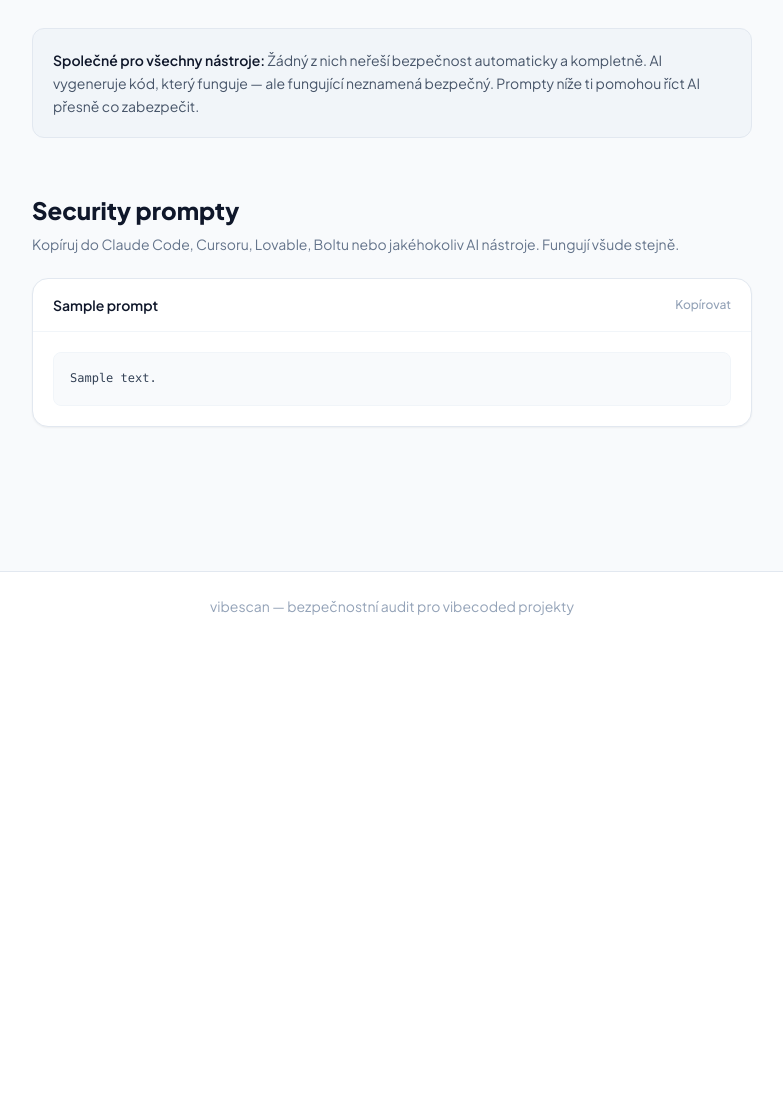
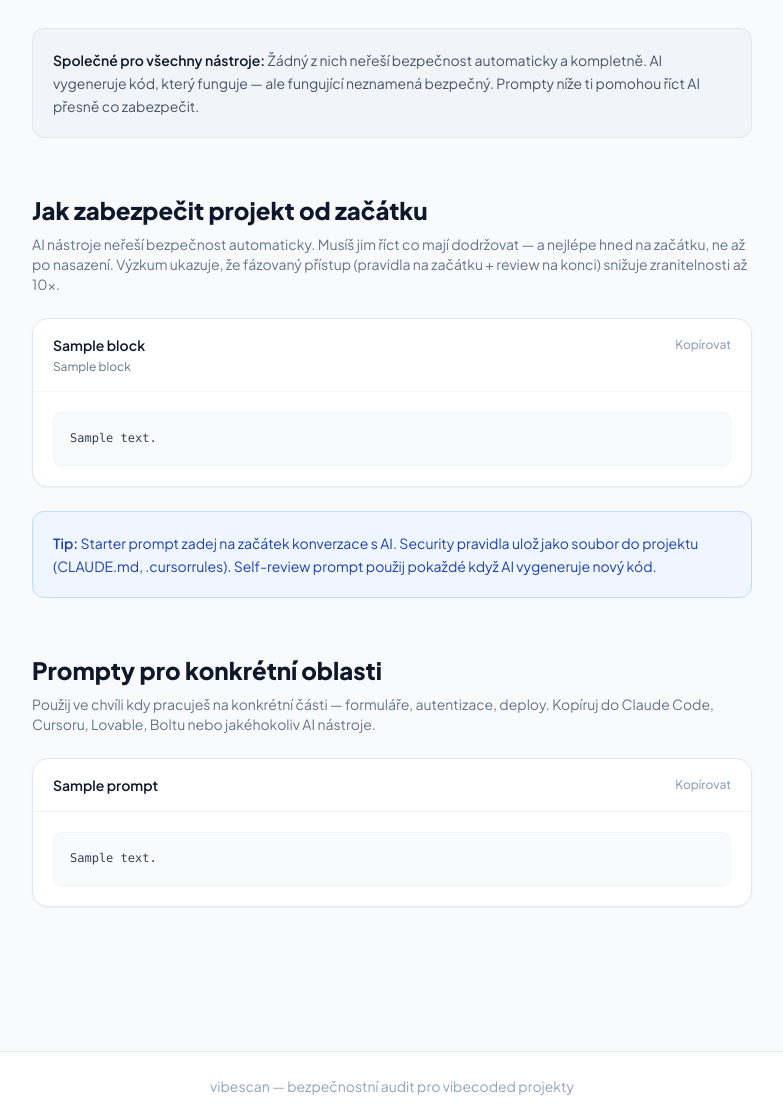
Before and after one commit to kalus-msic/vibescan, a Django app: template templates/pages/guide.html in a window 1280 px wide. Shown: the part 499-1619 px from the top of the page, without its empty margins (248-1031 px from the left). Before the commit the page ends 1114 px from the top, so only its background shows below. Run offline with Django 5.2, Linux system fonts and the light colour scheme; the template is opened without the code that fills it: most values are stand-ins (such as "Sample title", 1, 10 or a date in 2020); parts of the project's set-up code (start-up, migrations or seed data) failed here and were passed over; some libraries are stand-ins or nearby versions.

Commit message:
feat: add security prompting guide to /guide/ page
Three new blocks: starter prompt (for project start), project rules
file template (CLAUDE.md/.cursorrules), and self-review prompt (RCI).
Based on OpenSSF research showing layered approach reduces vulnerabilities
up to 10x. Existing granular prompts kept as reference section.

```diff
--- a/templates/pages/guide.html
+++ b/templates/pages/guide.html
@@ -86,17 +86,45 @@
     </div>
   </div>
 
-  <!-- Prompty -->
+  <!-- Jak zabezpečit projekt od začátku -->
+  <div class="mb-14">
+    <h2 class="text-2xl font-extrabold mb-2">Jak zabezpečit projekt od začátku</h2>
+    <p class="text-slate-500 text-sm mb-6">AI nástroje neřeší bezpečnost automaticky. Musíš jim říct co mají dodržovat — a nejlépe hned na začátku, ne až po nasazení. Výzkum ukazuje, že fázovaný přístup (pravidla na začátku + review na konci) snižuje zranitelnosti až 10×.</p>
+
+    <div class="space-y-4">
+      {% for block in security_blocks %}
+      <div class="bg-white border border-slate-200 rounded-2xl overflow-hidden shadow-sm">
+        <div class="px-5 py-4 border-b border-slate-100">
+          <div class="flex items-center justify-between mb-1">
+            <span class="font-semibold text-sm">{{ block.title }}</span>
+            <button onclick="navigator.clipboard.writeText(this.closest('.bg-white').querySelector('pre').textContent.trim()); this.textContent='Zkopírováno!'; setTimeout(() => this.textContent='Kopírovat', 2000)"
+              class="text-xs text-slate-400 hover:text-blue-600 font-medium transition-colors cursor-pointer">Kopírovat</button>
+          </div>
+          <p class="text-xs text-slate-500">{{ block.subtitle }}</p>
+        </div>
+        <div class="p-5">
+          <pre class="text-xs text-slate-700 bg-slate-50 rounded-lg p-4 leading-relaxed whitespace-pre-wrap font-mono border border-slate-100">{{ block.content }}</pre>
+        </div>
+      </div>
+      {% endfor %}
+    </div>
+
+    <div class="bg-blue-50 border border-blue-200 rounded-xl p-5 text-sm text-blue-800 leading-relaxed mt-6">
+      <span class="font-semibold">Tip:</span> Starter prompt zadej na začátek konverzace s AI. Security pravidla ulož jako soubor do projektu (CLAUDE.md, .cursorrules). Self-review prompt použij pokaždé když AI vygeneruje nový kód.
+    </div>
+  </div>
+
+  <!-- Granulární prompty -->
   <div>
-    <h2 class="text-2xl font-extrabold mb-2">Security prompty</h2>
-    <p class="text-slate-500 text-sm mb-6">Kopíruj do Claude Code, Cursoru, Lovable, Boltu nebo jakéhokoliv AI nástroje. Fungují všude stejně.</p>
+    <h2 class="text-2xl font-extrabold mb-2">Prompty pro konkrétní oblasti</h2>
+    <p class="text-slate-500 text-sm mb-6">Použij ve chvíli kdy pracuješ na konkrétní části — formuláře, autentizace, deploy. Kopíruj do Claude Code, Cursoru, Lovable, Boltu nebo jakéhokoliv AI nástroje.</p>
 
     <div class="space-y-4">
       {% for prompt in prompts %}
       <div class="bg-white border border-slate-200 rounded-2xl overflow-hidden shadow-sm">
         <div class="flex items-center justify-between px-5 py-4 border-b border-slate-100">
           <span class="font-semibold text-sm">{{ prompt.title }}</span>
-          <button onclick="navigator.clipboard.writeText(this.closest('.bg-white').querySelector('pre').textContent.trim())"
+          <button onclick="navigator.clipboard.writeText(this.closest('.bg-white').querySelector('pre').textContent.trim()); this.textContent='Zkopírováno!'; setTimeout(() => this.textContent='Kopírovat', 2000)"
             class="text-xs text-slate-400 hover:text-blue-600 font-medium transition-colors cursor-pointer">Kopírovat</button>
         </div>
         <div class="p-5">
```
Also changed, not shown: pages/views.py (+92 -0 lines).
